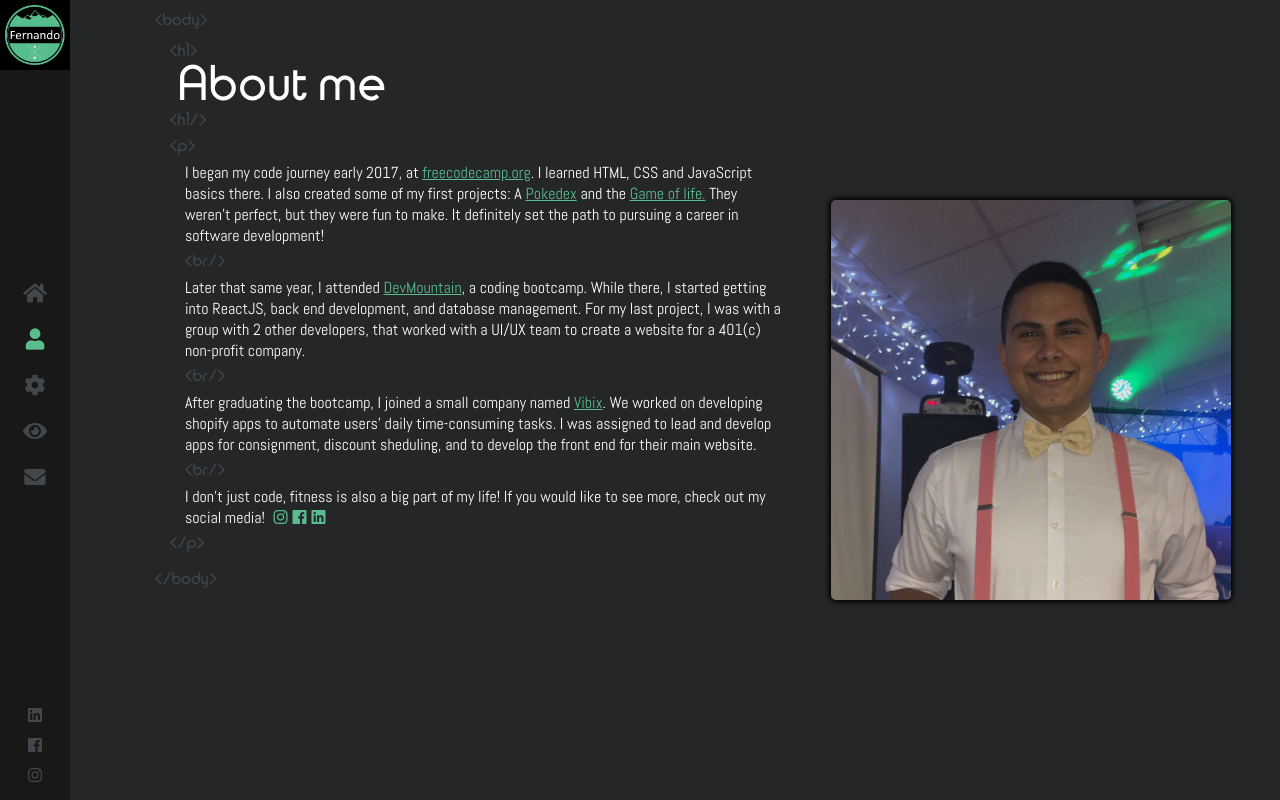
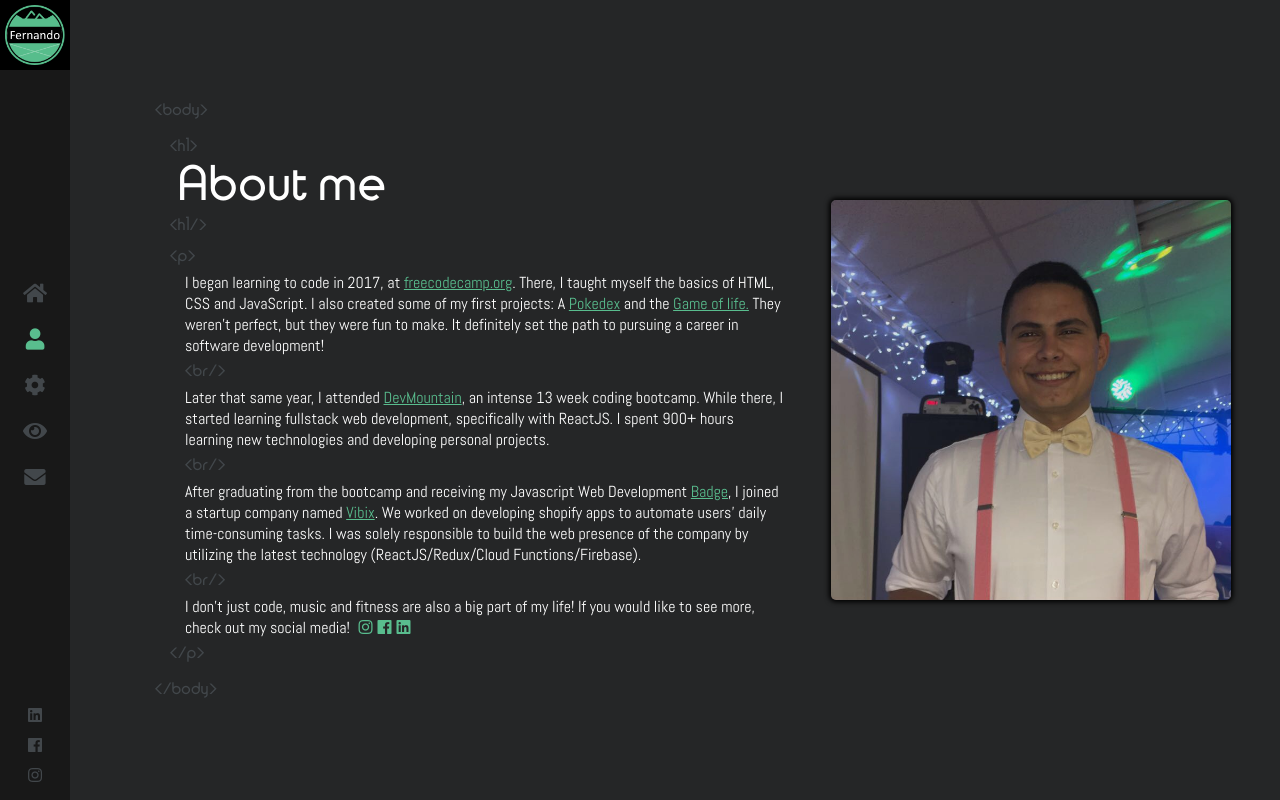
Before and after one commit to ClassyFD/portfolio-dlv, a React (Create React App) app: page /about in a window 1280 px wide. Built offline with nearby package versions, Linux system fonts and the light colour scheme.

Commit message:
finished up about and home page

```diff
--- a/public/index.html
+++ b/public/index.html
@@ -7,7 +7,7 @@
     <meta name="theme-color" content="#000000">
     <link rel="manifest" href="%PUBLIC_URL%/manifest.json">
     <link rel="stylesheet" href="https://use.fontawesome.com/releases/v5.5.0/css/all.css" integrity="sha384-B4dIYHKNBt8Bc12p+WXckhzcICo0wtJAoU8YZTY5qE0Id1GSseTk6S+L3BlXeVIU" crossorigin="anonymous">
-    <title>React App</title>
+    <title>Fernando De la Vega</title>
   </head>
   <body>
     <noscript>
--- a/src/containers/About.js
+++ b/src/containers/About.js
@@ -34,6 +34,7 @@ class About extends Component {
 
     const ptl = new TimelineMax(); // picture
     ptl.fromTo('.about_profile', 1, {opacity:0}, {opacity:1}, '+=.2')
+      .fromTo('.about_profile_mobile', 1, {opacity:0}, {opacity:1}, '-=1')
 
     window.onresize = debounce(this.windowResize, 50, 200);
   }
@@ -191,17 +192,17 @@ class About extends Component {
             <span className="about_h1_span about_span">{"<h1>"}</span>
               <aside>
               {introText}
-              <img src={Profile} className="about_mobile_profile"/>
+              <img src={Profile} className="about_profile_mobile"/>
               </aside>
             <span className="about_h1_span about_span">{"<h1/>"}</span>
             <span className="about_p_span about_span">{"<p>"}</span>
-              <p className="about_p">I began my code journey early 2017, at <a onMouseEnter={()=>{this.enterLink('code')}} onMouseLeave={()=>{this.leaveLink('code')}} className="about_link about_link_code" href="https://freecodecamp.org" target="_blank" rel="noopener noreferrer">freecodecamp.org</a>. I learned HTML, CSS and JavaScript basics there. I also created some of my first projects: A <a onMouseEnter={()=>{this.enterLink('poke')}} onMouseLeave={()=>{this.leaveLink('poke')}} className="about_link about_link_poke" href="https://pokedex-dlv.firebaseapp.com/" target="_blank" rel="noopener noreferrer">Pokedex</a> and the <a onMouseEnter={()=>{this.enterLink('gol')}} onMouseLeave={()=>{this.leaveLink('gol')}} className="about_link about_link_gol" href="https://game-of-life-dlv.firebaseapp.com/" target="_blank" rel="noopener noreferrer">Game of life.</a> They weren't perfect, but they were fun to make. It definitely set the path to pursuing a career in software development!</p>
+              <p className="about_p">I began learning to code in 2017, at <a onMouseEnter={()=>{this.enterLink('code')}} onMouseLeave={()=>{this.leaveLink('code')}} className="about_link about_link_code" href="https://freecodecamp.org" target="_blank" rel="noopener noreferrer">freecodecamp.org</a>. There, I taught myself the basics of HTML, CSS and JavaScript. I also created some of my first projects: A <a onMouseEnter={()=>{this.enterLink('poke')}} onMouseLeave={()=>{this.leaveLink('poke')}} className="about_link about_link_poke" href="https://pokedex-dlv.firebaseapp.com/" target="_blank" rel="noopener noreferrer">Pokedex</a> and the <a onMouseEnter={()=>{this.enterLink('gol')}} onMouseLeave={()=>{this.leaveLink('gol')}} className="about_link about_link_gol" href="https://game-of-life-dlv.firebaseapp.com/" target="_blank" rel="noopener noreferrer">Game of life.</a> They weren't perfect, but they were fun to make. It definitely set the path to pursuing a career in software development!</p>
               <span className="about_br_span about_span">{"<br/>"}</span>
-              <p className="about_p">Later that same year, I attended <a onMouseEnter={()=>{this.enterLink('dev')}} onMouseLeave={()=>{this.leaveLink('dev')}} className="about_link about_link_dev" href="https://devmountain.com" target="_blank" rel="noopener noreferrer">DevMountain</a>, a coding bootcamp. While there, I started getting into ReactJS, back end development, and database management. For my last project, I was with a group with 2 other developers, that worked with a UI/UX team to create a website for a 401(c) non-profit company.</p>
+              <p className="about_p">Later that same year, I attended <a onMouseEnter={()=>{this.enterLink('dev')}} onMouseLeave={()=>{this.leaveLink('dev')}} className="about_link about_link_dev" href="https://devmountain.com" target="_blank" rel="noopener noreferrer">DevMountain</a>, an intense 13 week coding bootcamp. While there, I started learning fullstack web development, specifically with ReactJS. I spent 900+ hours learning new technologies and developing personal projects.</p>
               <span className="about_br_span about_span">{"<br/>"}</span>
-              <p className="about_p">After graduating the bootcamp, I joined a small company named <a onMouseEnter={()=>{this.enterLink('vibix')}} onMouseLeave={()=>{this.leaveLink('vibix')}} className="about_link about_link_vibix" href="https://vibix-web.firebaseapp.com/" target="_blank" rel="noopener noreferrer">Vibix</a>. We worked on developing shopify apps to automate users' daily time-consuming tasks. I was assigned to lead and develop apps for consignment, discount sheduling, and to develop the front end for their main website.</p>
+              <p className="about_p">After graduating from the bootcamp and receiving my Javascript Web Development <a onMouseEnter={()=>{this.enterLink('cert')}} onMouseLeave={()=>{this.leaveLink('cert')}} className="about_link about_link_cert" href="https://www.youracclaim.com/badges/a02aa461-981c-4ca2-a195-1df270e5716f" target="_blank" rel="noopener noreferrer">Badge</a>, I joined a startup company named <a onMouseEnter={()=>{this.enterLink('vibix')}} onMouseLeave={()=>{this.leaveLink('vibix')}} className="about_link about_link_vibix" href="https://vibix-web.firebaseapp.com/" target="_blank" rel="noopener noreferrer">Vibix</a>. We worked on developing shopify apps to automate users' daily time-consuming tasks. I was solely responsible to build the web presence of the company by utilizing the latest technology (ReactJS/Redux/Cloud Functions/Firebase).</p>
               <span className="about_br_span about_span">{"<br/>"}</span>
-              <p className="about_p">I don't just code, fitness is also a big part of my life! If you would like to see more, check out my social media! {socialMedia}</p>
+              <p className="about_p">I don't just code, music and fitness are also a big part of my life! If you would like to see more, check out my social media! {socialMedia}</p>
             <span className="about_p_span about_span">{"</p>"}</span>
           <span className="about_body_span about_span">{"</body>"}</span>
         </section>
--- a/src/containers/Home.js
+++ b/src/containers/Home.js
@@ -28,7 +28,7 @@ class Home extends Component {
     const sptl = new TimelineMax();
     const btl = new TimelineMax();
     const ltl = new TimelineMax();
-    let largeFont = '56px';
+    let largeFont = '54px';
     let smallFont = '48px';
 
     tl.staggerFrom('.home_it1', 1, {opacity: 0}, .05, '+=.3')
@@ -66,7 +66,7 @@ class Home extends Component {
     let logoStyle;
     const innerWidth = window.innerWidth;
     if (innerWidth >= 1290) {
-      logoHeight = 600;
+      logoHeight = 500;
       logoLeft = '55%';
     }
     if (innerWidth < 1290) {
@@ -178,7 +178,7 @@ class Home extends Component {
           <span className="home_h1_span">{"<h1/>"}</span>
           <p className="home_p">
             <span className="home_p_span">{"<p>"}</span>
-            &nbsp; ReactJS / NodeJS / Responsive web design &nbsp;
+            &nbsp; ReactJS / NodeJS / HTML5 / CSS3 / JS &nbsp;
             <span className="home_p_span">{"</p>"}</span>
           </p>
           <span className="home_button_span">{"<button>"}</span>
--- a/src/styles/about.css
+++ b/src/styles/about.css
@@ -8,6 +8,7 @@
   width: 600px;
   height: 700px;
   min-height: 100vh;
+  justify-content: center;
 }
 .about_intro_section aside {
   font-family: tbb;
@@ -61,6 +62,7 @@
   cursor: default;
   user-select: none;
   position: relative;
+  padding: 5px 0 5px 0;
 }
 .about_p {
   font-family: abel;
@@ -91,18 +93,18 @@
   border-radius: 5px;
   box-shadow: 0px 0px 5px 2px black;
 }
-.about_mobile_profile {
+.about_profile_mobile {
   display: none;
 }
 @media (max-width:1000px) {
   .about_profile {
     display: none;
   }
-  .about_mobile_profile {
+  .about_profile_mobile {
     display: flex;
     height: 30px;
     border-radius: 5px;
-    box-shadow: 0px 0px 5px 1px black;
+    box-shadow: 0px 0px 5px 1px #181818;
     position: relative;
     left: 15px;
   }
--- a/src/styles/home.css
+++ b/src/styles/home.css
@@ -92,7 +92,7 @@
   align-self: center;
   transform: rotate(10deg);
   z-index: 5;
-  height: 600px;
+  height: 500px;
   position: absolute;
 }
 .home_mobile_flip {
@@ -121,19 +121,19 @@
     text-align: center;
   }
 }
-@media(max-width: 400px) {
+@media(max-width: 385px) {
   .home_intro_section {
     height: 650px;
   }
   .home_intro_section aside {
-    width: 280px;
+    width: 300px;
     height: auto;
   }
   .home_it2_3 {
-    flex-basis: 190px;
+    flex-basis: 210px;
   }
   .home_it3_3 {
-    flex-basis: 142px;
+    flex-basis: 162px;
   }
   .home_intro_section p {
     width: 200px;
```
Also changed, not shown: public/manifest.json, src/res/logo.png, 1 other file (tests, documents, lock files or other folders).
